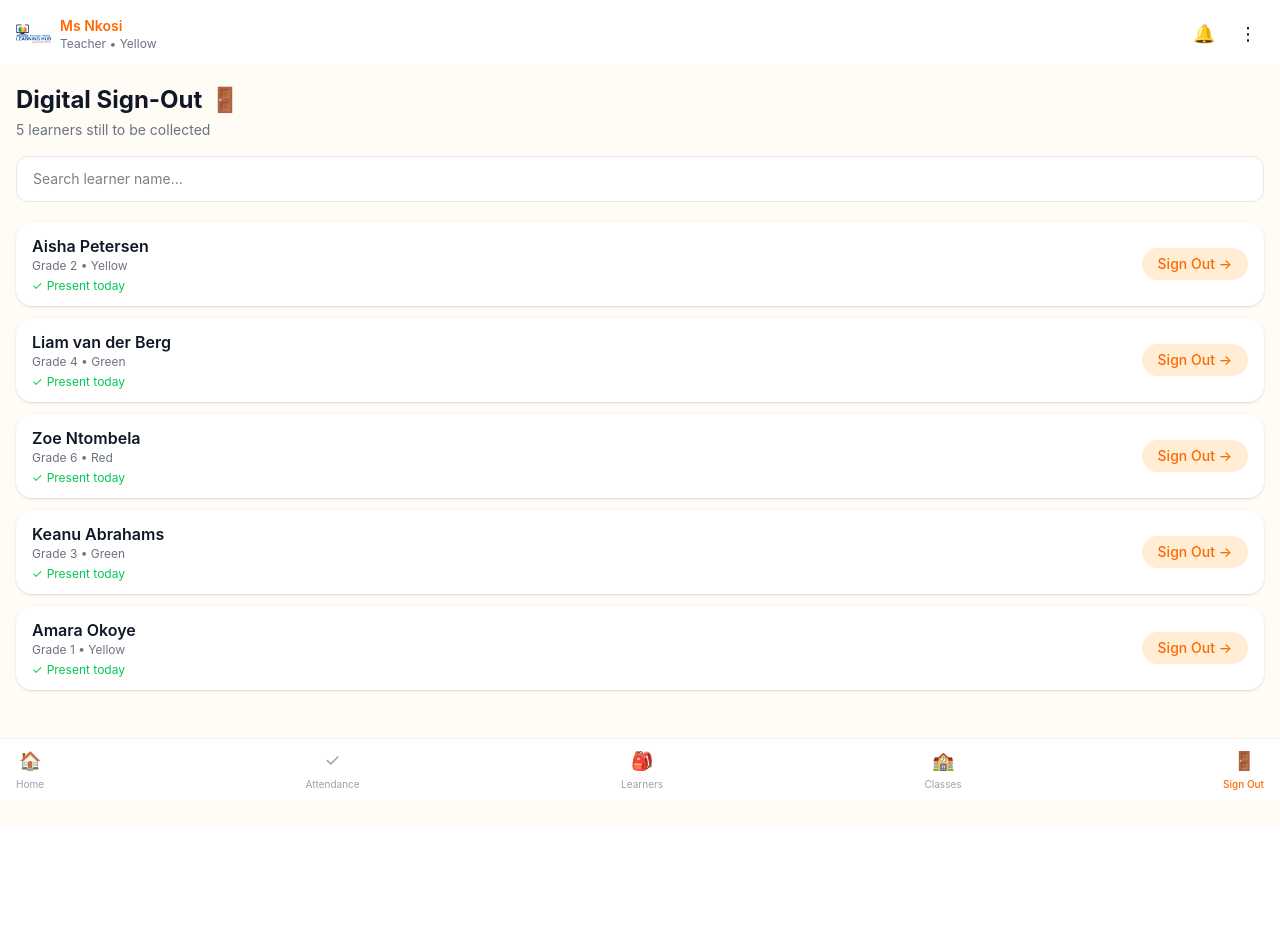
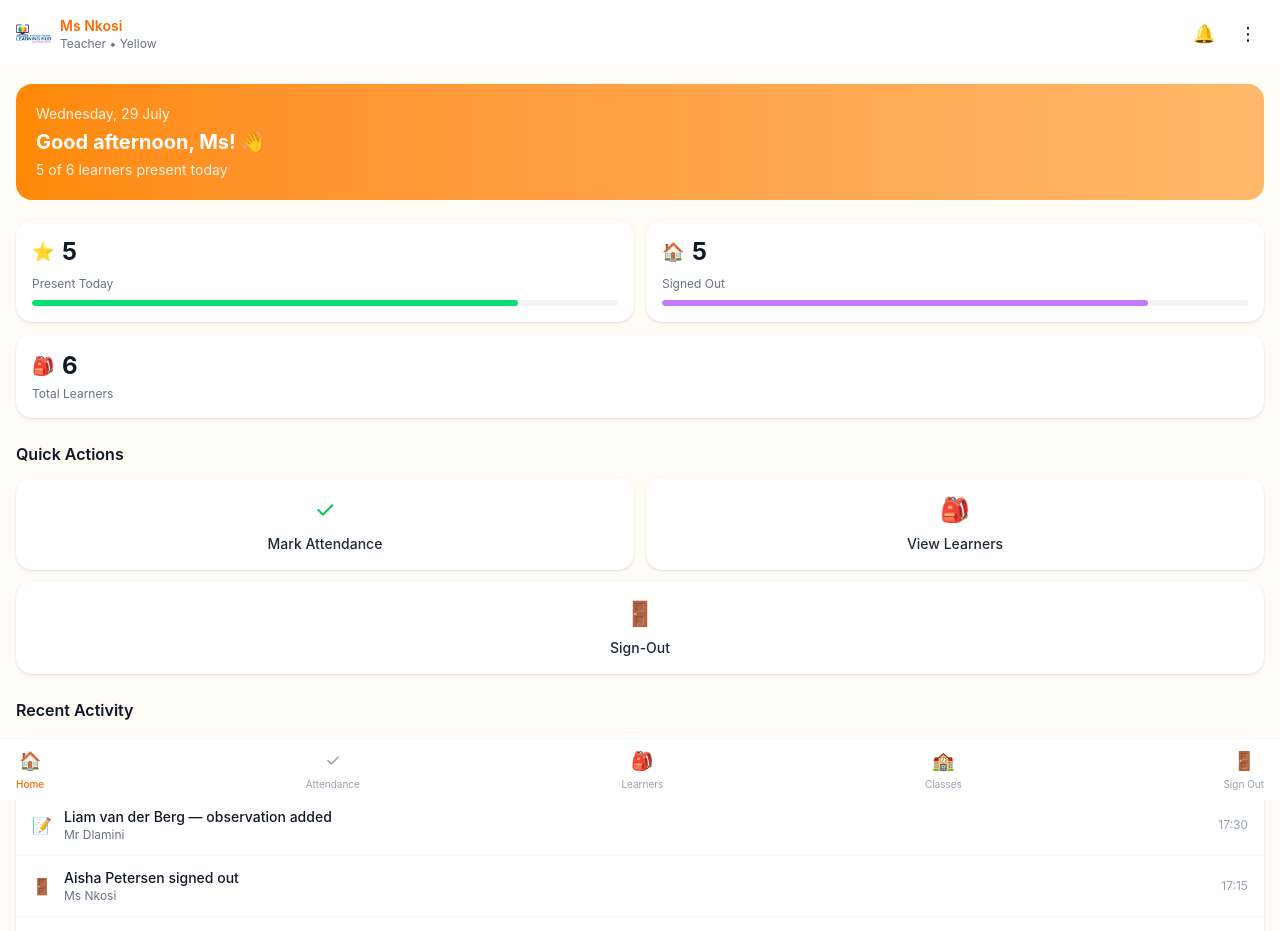
Before and after one commit to INSY7315ImizamoYethuAftercare/Imizamo_Yethu_Aftercare, a React (Vite) app in the folder client/: page / in a window 1280 px wide. Shown: the top 931 px of the page. Before the commit the page ends 826 px from the top, so only its background shows below. Built offline with nearby package versions, Linux system fonts and the light colour scheme.

Commit message:
Build Teacher Home / Dashboard screen
Created the Teacher Home dashboard with greeting card, stats, quick actions, and recent activity to match the Figma design.

```diff
--- a/client/src/App.jsx
+++ b/client/src/App.jsx
@@ -1,9 +1,9 @@
-import SignOut from './pages/SignOut';
+import Home from './pages/Home';
 
 function App() {
   return (
     <div>
-      <SignOut />
+      <Home />
     </div>
   );
 }
--- /dev/null
+++ b/client/src/pages/Home.jsx
@@ -0,0 +1,176 @@
+import { useState } from "react";
+
+function Home() {
+  return (
+    <div className="min-h-screen bg-[#FFFBF5] flex flex-col">
+
+      {/* Top Header */}
+      <div className="flex items-center justify-between px-4 pt-4 pb-3 bg-white">
+        <div className="flex items-center gap-2">
+          <img
+            src="/logo.png"
+            alt="Imizamo Yethu Learning Hub"
+            className="w-9 h-9 object-contain"
+          />
+          <div>
+            <p className="text-sm font-semibold text-orange-500">Ms Nkosi</p>
+            <p className="text-xs text-gray-500">Teacher • Yellow</p>
+          </div>
+        </div>
+
+        <div className="flex items-center gap-3">
+          <button className="w-8 h-8 flex items-center justify-center rounded-full hover:bg-gray-100">
+            <span className="text-lg">🔔</span>
+          </button>
+          <button className="w-8 h-8 flex items-center justify-center rounded-full hover:bg-gray-100">
+            <span className="text-lg">⋮</span>
+          </button>
+        </div>
+      </div>
+
+      {/* Main Content */}
+      <div className="flex-1 px-4 pt-5 pb-28">
+
+        {/* Greeting Card */}
+        <div className="bg-gradient-to-r from-orange-400 to-orange-300 rounded-2xl p-5 mb-5 text-white">
+          <p className="text-sm opacity-90">Wednesday, 29 July</p>
+          <h1 className="text-xl font-bold mt-1">Good afternoon, Ms! 👋</h1>
+          <p className="text-sm mt-1 opacity-90">5 of 6 learners present today</p>
+        </div>
+
+        {/* Stats Cards */}
+        <div className="grid grid-cols-2 gap-3 mb-6">
+          <div className="bg-white rounded-2xl p-4 shadow-sm">
+            <div className="flex items-center gap-2 mb-2">
+              <span className="text-lg">⭐</span>
+              <p className="text-2xl font-bold text-gray-900">5</p>
+            </div>
+            <p className="text-xs text-gray-500">Present Today</p>
+            <div className="mt-2 h-1.5 bg-gray-100 rounded-full overflow-hidden">
+              <div className="h-full bg-green-400 rounded-full" style={{ width: "83%" }}></div>
+            </div>
+          </div>
+
+          <div className="bg-white rounded-2xl p-4 shadow-sm">
+            <div className="flex items-center gap-2 mb-2">
+              <span className="text-lg">🏠</span>
+              <p className="text-2xl font-bold text-gray-900">5</p>
+            </div>
+            <p className="text-xs text-gray-500">Signed Out</p>
+            <div className="mt-2 h-1.5 bg-gray-100 rounded-full overflow-hidden">
+              <div className="h-full bg-purple-400 rounded-full" style={{ width: "83%" }}></div>
+            </div>
+          </div>
+
+          <div className="bg-white rounded-2xl p-4 shadow-sm col-span-2">
+            <div className="flex items-center gap-2 mb-1">
+              <span className="text-lg">🎒</span>
+              <p className="text-2xl font-bold text-gray-900">6</p>
+            </div>
+            <p className="text-xs text-gray-500">Total Learners</p>
+          </div>
+        </div>
+
+        {/* Quick Actions */}
+        <h2 className="font-semibold text-gray-900 mb-3">Quick Actions</h2>
+        <div className="grid grid-cols-2 gap-3 mb-6">
+          <button className="bg-white rounded-2xl p-4 shadow-sm flex flex-col items-center gap-2">
+            <span className="text-2xl text-green-500">✓</span>
+            <span className="text-sm font-medium text-gray-800">Mark Attendance</span>
+          </button>
+          <button className="bg-white rounded-2xl p-4 shadow-sm flex flex-col items-center gap-2">
+            <span className="text-2xl">🎒</span>
+            <span className="text-sm font-medium text-gray-800">View Learners</span>
+          </button>
+          <button className="bg-white rounded-2xl p-4 shadow-sm flex flex-col items-center gap-2 col-span-2">
+            <span className="text-2xl">🚪</span>
+            <span className="text-sm font-medium text-gray-800">Sign-Out</span>
+          </button>
+        </div>
+
+        {/* Recent Activity */}
+        <h2 className="font-semibold text-gray-900 mb-3">Recent Activity</h2>
+        <div className="bg-white rounded-2xl shadow-sm divide-y divide-gray-100">
+          <div className="px-4 py-3 flex items-center justify-between">
+            <div className="flex items-center gap-3">
+              <span className="text-orange-400">🚪</span>
+              <div>
+                <p className="text-sm font-medium text-gray-900">Zoe Ntombela signed out</p>
+                <p className="text-xs text-gray-500">Ms Williams</p>
+              </div>
+            </div>
+            <span className="text-xs text-gray-400">17:45</span>
+          </div>
+          <div className="px-4 py-3 flex items-center justify-between">
+            <div className="flex items-center gap-3">
+              <span>📝</span>
+              <div>
+                <p className="text-sm font-medium text-gray-900">Liam van der Berg — observation added</p>
+                <p className="text-xs text-gray-500">Mr Dlamini</p>
+              </div>
+            </div>
+            <span className="text-xs text-gray-400">17:30</span>
+          </div>
+          <div className="px-4 py-3 flex items-center justify-between">
+            <div className="flex items-center gap-3">
+              <span className="text-orange-400">🚪</span>
+              <div>
+                <p className="text-sm font-medium text-gray-900">Aisha Petersen signed out</p>
+                <p className="text-xs text-gray-500">Ms Nkosi</p>
+              </div>
+            </div>
+            <span className="text-xs text-gray-400">17:15</span>
+          </div>
+          <div className="px-4 py-3 flex items-center justify-between">
+            <div className="flex items-center gap-3">
+              <span className="text-green-500">✓</span>
+              <div>
+                <p className="text-sm font-medium text-gray-900">Attendance marked — Red class</p>
+                <p className="text-xs text-gray-500">Ms Williams</p>
+              </div>
+            </div>
+            <span className="text-xs text-gray-400">14:00</span>
+          </div>
+          <div className="px-4 py-3 flex items-center justify-between">
+            <div className="flex items-center gap-3">
+              <span className="text-green-500">✓</span>
+              <div>
+                <p className="text-sm font-medium text-gray-900">Attendance marked — Yellow class</p>
+                <p className="text-xs text-gray-500">Ms Nkosi</p>
+              </div>
+            </div>
+            <span className="text-xs text-gray-400">13:45</span>
+          </div>
+        </div>
+
+      </div>
+
+      {/* Bottom Navigation */}
+      <div className="fixed bottom-0 left-0 right-0 bg-white border-t border-gray-100 px-4 py-2 flex justify-between items-center">
+        <button className="flex flex-col items-center text-orange-500 gap-0.5">
+          <span className="text-lg">🏠</span>
+          <span className="text-[10px] font-medium">Home</span>
+        </button>
+        <button className="flex flex-col items-center text-gray-400 gap-0.5">
+          <span className="text-lg">✓</span>
+          <span className="text-[10px]">Attendance</span>
+        </button>
+        <button className="flex flex-col items-center text-gray-400 gap-0.5">
+          <span className="text-lg">🎒</span>
+          <span className="text-[10px]">Learners</span>
+        </button>
+        <button className="flex flex-col items-center text-gray-400 gap-0.5">
+          <span className="text-lg">🏫</span>
+          <span className="text-[10px]">Classes</span>
+        </button>
+        <button className="flex flex-col items-center text-gray-400 gap-0.5">
+          <span className="text-lg">🚪</span>
+          <span className="text-[10px]">Sign Out</span>
+        </button>
+      </div>
+
+    </div>
+  );
+}
+
+export default Home;
```
